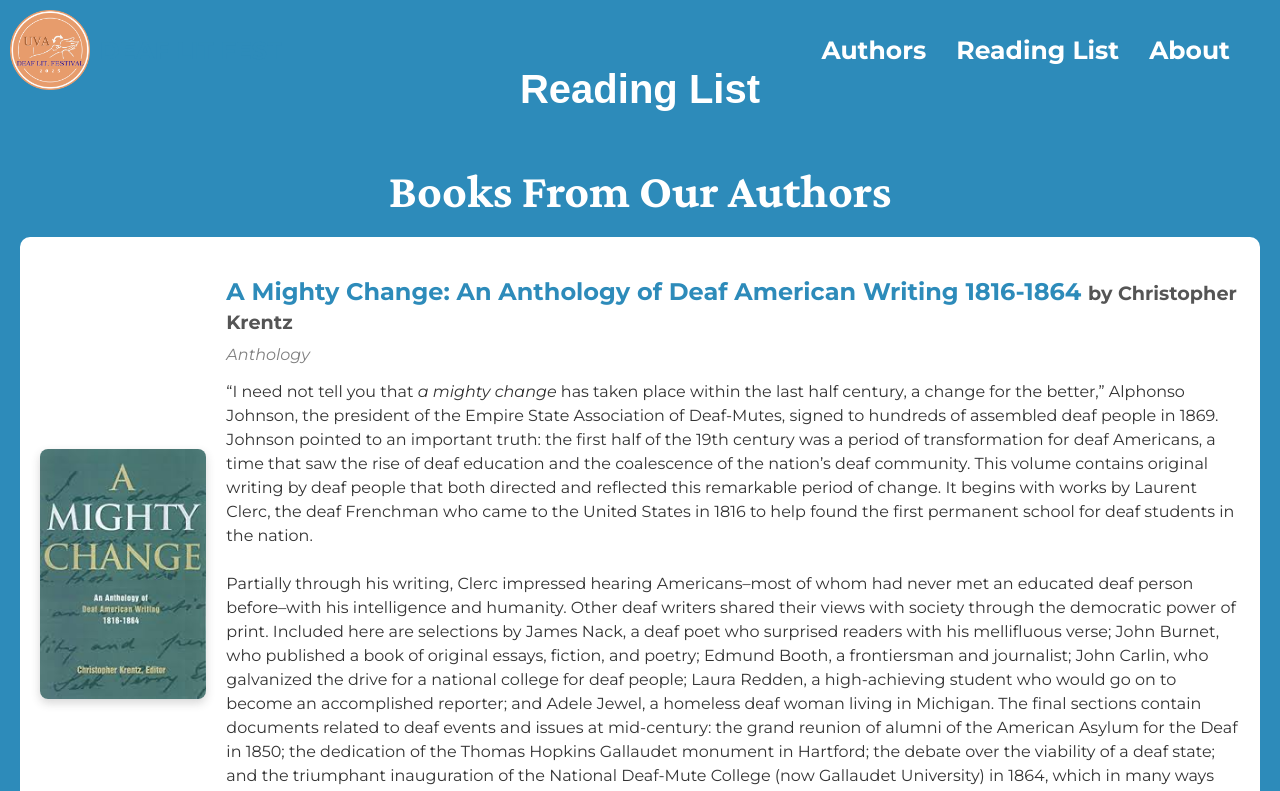
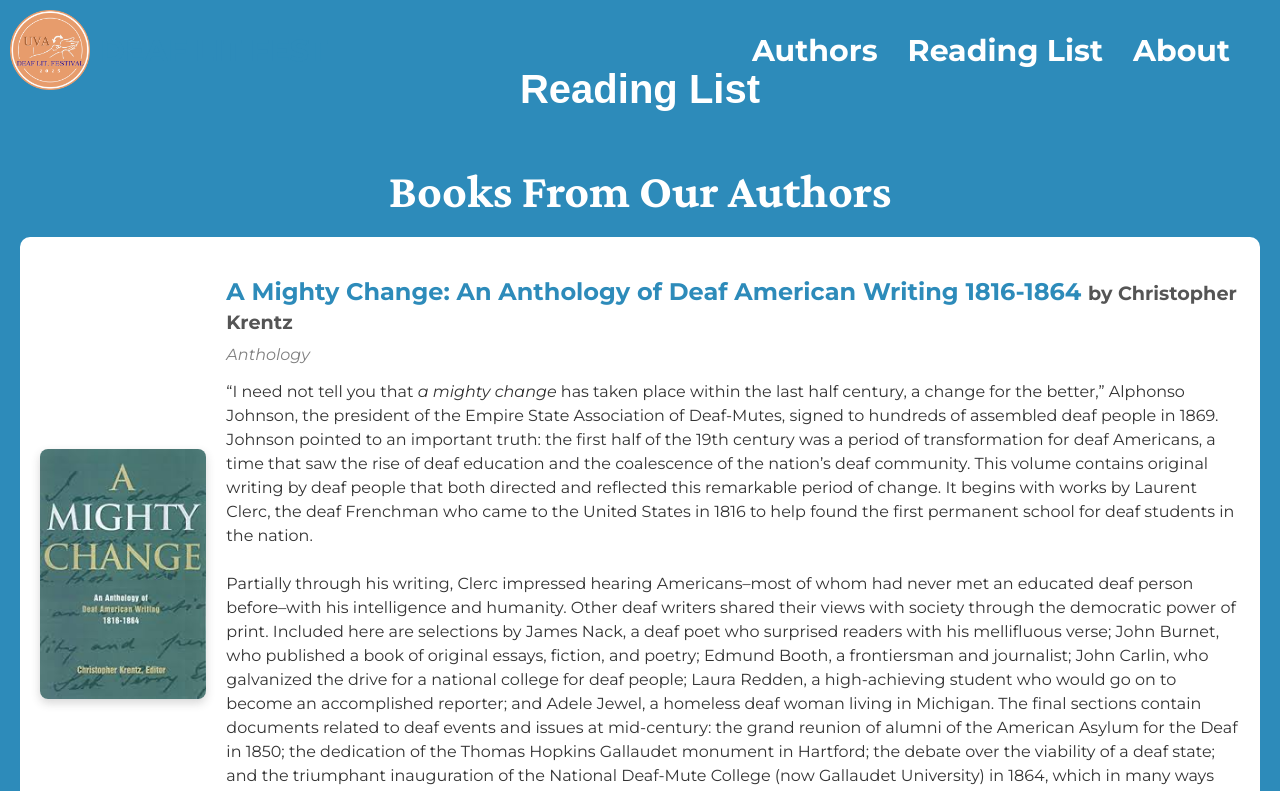
Before and after one commit to cwang12197/deaf_lit_festival, a React (Create React App) app in the folder deaf_ui/: page /deaf_lit_festival/reading-list/1 in a window 1280 px wide. Shown: the top 791 px of the page. Built offline with nearby package versions, Linux system fonts and the light colour scheme.

Commit message:
fix navbar not showing on reading list

```diff
--- a/deaf_ui/src/NavBar/NavBar.css
+++ b/deaf_ui/src/NavBar/NavBar.css
@@ -23,13 +23,19 @@
     transition: transform 0.3s ease;
 }
 
-.logo:hover .logo-img {
+.logo:hover .logo-img{
     transform: scale(1.1);
 }
 
 .logo-text {
     color: #2d8bba;
     margin: 0;
+    font-size: 30px;
+    transition: transform 0.3s ease;
+}
+
+.logo:hover .logo-text {
+    transform: scale(1.05);
 }
 
 .nav {
@@ -41,13 +47,13 @@
 .nav-link {
     text-decoration: none;
     color: #ffffff;
-    font-size: 25px;
+    font-size: 30px;
     font-weight: bold;
     transition: color 0.3s ease, transform 0.3s ease;
 }
 
 .nav-link:hover {
-    color: #2d8bba !important;
+    color: #e49c6c !important;
     transform: scale(1.1);
 }
 
```
